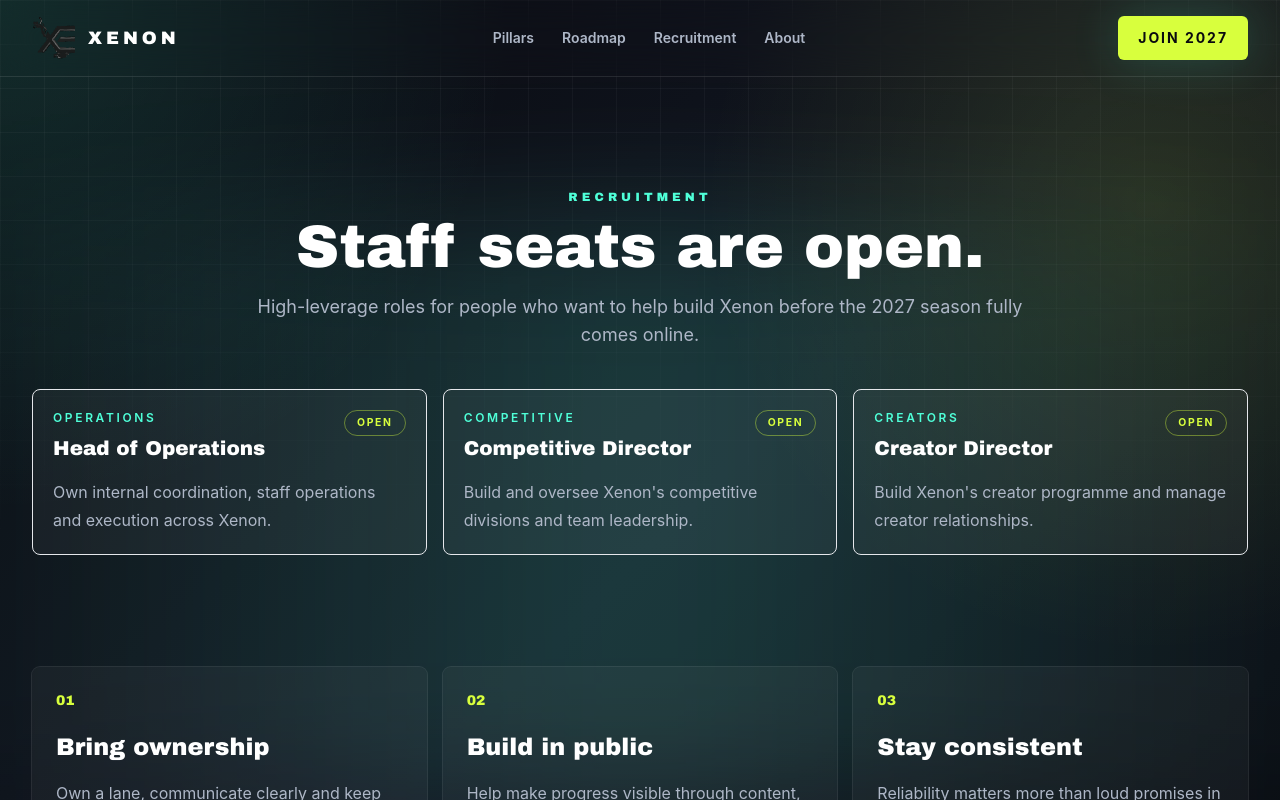
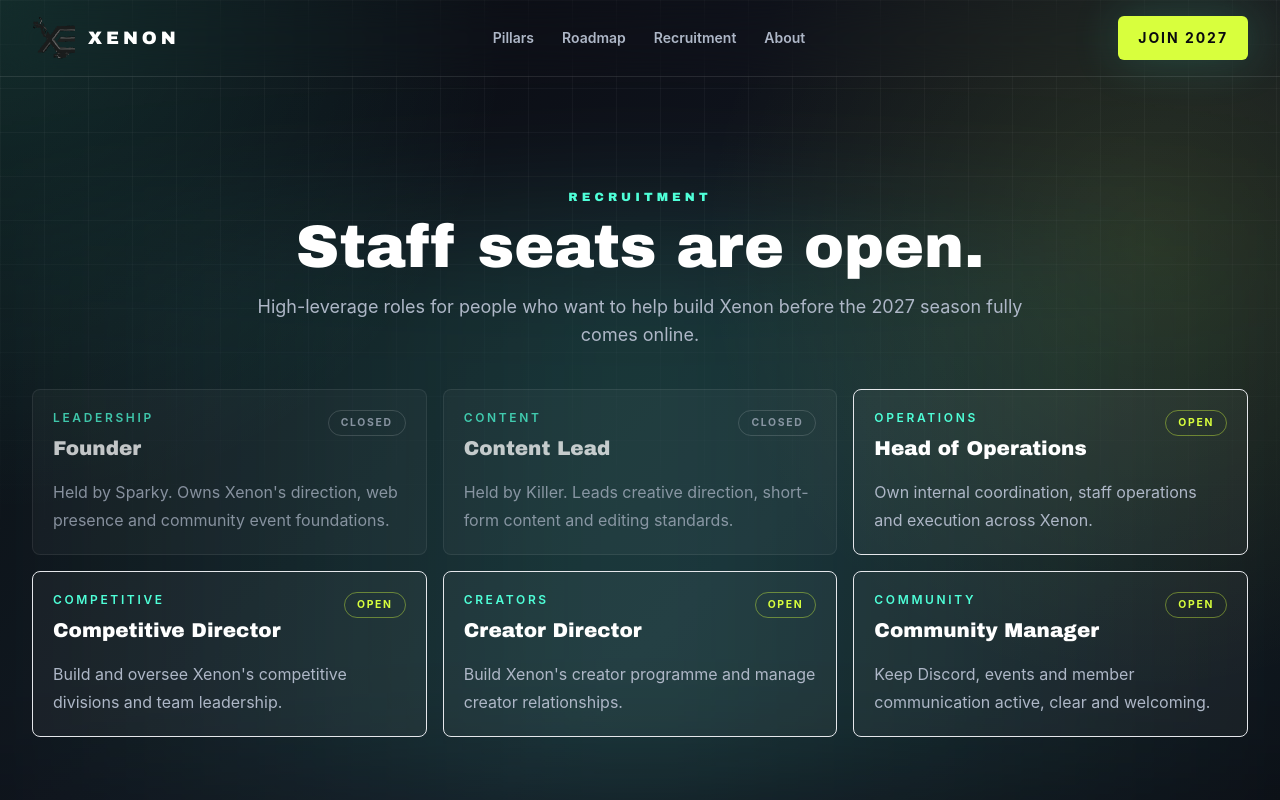
Before and after one commit to markdicks/xenon-esports, a Next.js app: page /recruitment in a window 1280 px wide. Shown: the top 800 px of the page. Built offline with nearby package versions, Linux system fonts and the light colour scheme.

Commit message:
feat: update recruitment seats

```diff
--- a/components/ui/RoleCard.tsx
+++ b/components/ui/RoleCard.tsx
@@ -1,12 +1,22 @@
 import type { Role } from "@/types";
+import clsx from "clsx";
 
 type RoleCardProps = {
   role: Role;
 };
 
 export function RoleCard({ role }: RoleCardProps) {
+  const isClosed = role.status === "closed";
+
   return (
-    <article className="group rounded-lg border border-white/12 bg-white/[0.045] p-5 transition duration-300 hover:-translate-y-1 hover:border-volt/60 hover:bg-white/[0.075]">
+    <article
+      className={clsx(
+        "group rounded-lg border bg-white/[0.045] p-5 transition duration-300 hover:-translate-y-1 hover:bg-white/[0.075]",
+        isClosed
+          ? "border-white/10 opacity-75 hover:border-white/20"
+          : "border-white/12 hover:border-volt/60",
+      )}
+    >
       <div className="flex items-start justify-between gap-4">
         <div>
           <p className="text-xs font-semibold uppercase tracking-[0.22em] text-ion">
@@ -16,7 +26,14 @@ export function RoleCard({ role }: RoleCardProps) {
             {role.title}
           </h3>
         </div>
-        <span className="rounded-full border border-volt/40 px-3 py-1 text-[0.65rem] font-bold uppercase tracking-[0.16em] text-volt">
+        <span
+          className={clsx(
+            "rounded-full border px-3 py-1 text-[0.65rem] font-bold uppercase tracking-[0.16em]",
+            isClosed
+              ? "border-white/20 text-steel"
+              : "border-volt/40 text-volt",
+          )}
+        >
           {role.status}
         </span>
       </div>
--- a/data/roles.ts
+++ b/data/roles.ts
@@ -1,6 +1,20 @@
 import type { Role } from "@/types";
 
 export const roles: Role[] = [
+  {
+    title: "Founder",
+    department: "Leadership",
+    status: "closed",
+    description:
+      "Held by Sparky. Owns Xenon's direction, web presence and community event foundations.",
+  },
+  {
+    title: "Content Lead",
+    department: "Content",
+    status: "closed",
+    description:
+      "Held by Killer. Leads creative direction, short-form content and editing standards.",
+  },
   {
     title: "Head of Operations",
     department: "Operations",
@@ -22,4 +36,11 @@ export const roles: Role[] = [
     description:
       "Build Xenon's creator programme and manage creator relationships.",
   },
+  {
+    title: "Community Manager",
+    department: "Community",
+    status: "open",
+    description:
+      "Keep Discord, events and member communication active, clear and welcoming.",
+  },
 ];
```
